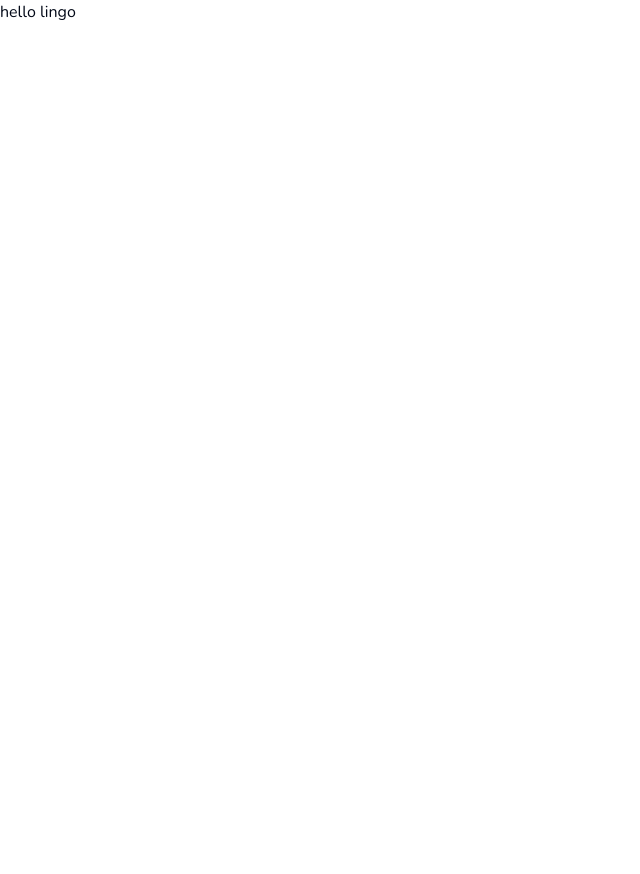
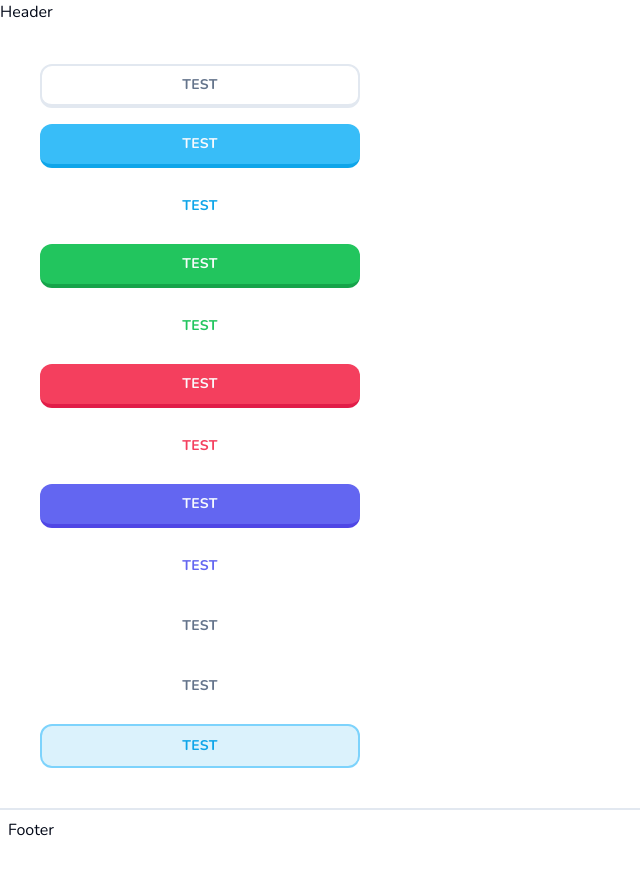
Before and after one commit to Bourichi-Taha/lingo, a Next.js app: page / in a window 1280 px wide. Shown: the top 874 px of the page, without its empty margins (0-640 px from the left). Before the commit the page ends 800 px from the top, so only its background shows below. Built offline with nearby package versions, Linux system fonts and the light colour scheme.

Commit message:
created landing page skeleton w/buttons variants and setup clerk

```diff
--- /dev/null
+++ b/app/(landing)/layout.tsx
@@ -0,0 +1,18 @@
+import Footer from "@/components/landing/footer";
+import Header from "@/components/landing/header";
+
+export default function LandingLayout({
+    children,
+}: {
+    children: React.ReactNode;
+}) {
+    return (
+        <div className="min-h-screen flex flex-col">
+            <Header />
+            <main className="flex-1 flex flex-col">
+                {children}
+            </main>
+            <Footer />
+        </div>
+    );
+}
--- /dev/null
+++ b/app/(landing)/page.tsx
@@ -0,0 +1,21 @@
+import { Button } from "@/components/ui/button";
+
+export default function Home() {
+
+  return (
+    <div className="flex flex-col max-w-[400px] gap-4 p-10">
+      <Button>test</Button>
+      <Button variant={"primary"}>test</Button>
+      <Button variant={"primaryOutline"}>test</Button>
+      <Button variant={"secondary"}>test</Button>
+      <Button variant={"secondaryOutline"}>test</Button>
+      <Button variant={"danger"}>test</Button>
+      <Button variant={"dangerOutline"}>test</Button>
+      <Button variant={"super"}>test</Button>
+      <Button variant={"superOutline"}>test</Button>
+      <Button variant={"ghost"}>test</Button>
+      <Button variant={"sidebar"}>test</Button>
+      <Button variant={"sidebarOutline"}>test</Button>
+    </div>
+  )
+}
--- a/app/layout.tsx
+++ b/app/layout.tsx
@@ -1,7 +1,7 @@
 import type { Metadata } from "next";
 import { Nunito } from "next/font/google";
 import "./globals.css";
-
+import { ClerkProvider } from '@clerk/nextjs'
 const nuNunito = Nunito({ subsets: ["latin"] });
 
 export const metadata: Metadata = {
@@ -15,8 +15,10 @@
   children: React.ReactNode;
 }>) {
   return (
+    <ClerkProvider>
     <html lang="en">
       <body className={nuNunito.className}>{children}</body>
     </html>
+    </ClerkProvider>
   );
 }
--- a/app/page.tsx
+++ /dev/null
@@ -1,9 +0,0 @@
-
-export default function Home() {
-
-  return (
-    <div className="">
-      <p>hello lingo</p>
-    </div>
-  )
-}
--- /dev/null
+++ b/components/landing/footer.tsx
@@ -0,0 +1,11 @@
+import React from 'react'
+
+const Footer = () => {
+  return (
+    <footer className='hidden lg:block h-20 w-full border-t-2 border-slate-200 p-2 '>
+        Footer
+    </footer>
+  )
+}
+
+export default Footer
--- /dev/null
+++ b/components/landing/header.tsx
@@ -0,0 +1,8 @@
+
+const Header = () => {
+  return (
+    <div>Header</div>
+  )
+}
+
+export default Header
--- /dev/null
+++ b/components/ui/button.tsx
@@ -0,0 +1,60 @@
+import * as React from "react"
+import { Slot } from "@radix-ui/react-slot"
+import { cva, type VariantProps } from "class-variance-authority"
+
+import { cn } from "@/lib/utils"
+
+const buttonVariants = cva(
+  "inline-flex items-center justify-center whitespace-nowrap rounded-xl text-sm font-bold ring-offset-background transition-colors focus-visible:outline-none focus-visible:ring-2 focus-visible:ring-ring focus-visible:ring-offset-2 disabled:pointer-events-none disabled:opacity-50 uppercase tracking-wide",
+  {
+    variants: {
+      variant: {
+        default: "bg-white text-black border-slate-200 border-2 border-b-4 active:border-b-2 hover:bg-slate-100 text-slate-500",
+        primary: "bg-sky-400 text-primary-foreground hover:bg-sky-400/90 border-sky-500 border-b-4 active:border-b-0",
+        primaryOutline: "bg-white text-sky-500 hover:bg-slate-100",
+        secondary: "bg-green-500 text-primary-foreground hover:bg-green-500/90 border-green-600 border-b-4 active:border-b-0",
+        secondaryOutline: "bg-white text-green-500 hover:bg-slate-100",
+        danger: "bg-rose-500 text-primary-foreground hover:bg-rose-500/90 border-rose-600 border-b-4 active:border-b-0",
+        dangerOutline: "bg-white text-rose-500 hover:bg-slate-100",
+        super: "bg-indigo-500 text-primary-foreground hover:bg-indigo-500/90 border-indigo-600 border-b-4 active:border-b-0",
+        superOutline: "bg-white text-indigo-500 hover:bg-slate-100",
+        ghost: "bg-transparent text-slate-500 border-transparent border-0 hover:bg-slate-100",
+        sidebar: "bg-transparent text-slate-500 border-2 border-transparent hover:bg-slate-100 transition-none",
+        sidebarOutline: "bg-sky-500/15 text-sky-500 border-sky-300 border-2 hover:bg-sky-500/20 transition-none"
+      },
+      size: {
+        default: "h-11 px-4 py-2",
+        sm: "h-9 px-3",
+        lg: "h-12 px-8",
+        icon: "h-10 w-10",
+        rounded: "rounded-full",
+      },
+    },
+    defaultVariants: {
+      variant: "default",
+      size: "default",
+    },
+  }
+)
+
+export interface ButtonProps
+  extends React.ButtonHTMLAttributes<HTMLButtonElement>,
+    VariantProps<typeof buttonVariants> {
+  asChild?: boolean
+}
+
+const Button = React.forwardRef<HTMLButtonElement, ButtonProps>(
+  ({ className, variant, size, asChild = false, ...props }, ref) => {
+    const Comp = asChild ? Slot : "button"
+    return (
+      <Comp
+        className={cn(buttonVariants({ variant, size, className }))}
+        ref={ref}
+        {...props}
+      />
+    )
+  }
+)
+Button.displayName = "Button"
+
+export { Button, buttonVariants }
--- a/package.json
+++ b/package.json
@@ -9,6 +9,8 @@
     "lint": "next lint"
   },
   "dependencies": {
+    "@clerk/nextjs": "^4.29.12",
+    "@radix-ui/react-slot": "^1.0.2",
     "class-variance-authority": "^0.7.0",
     "clsx": "^2.1.0",
     "lucide-react": "^0.367.0",
```
Also changed, not shown: middleware.ts (added, +9 -0 lines), 2 other files (tests, documents, lock files or other folders).
